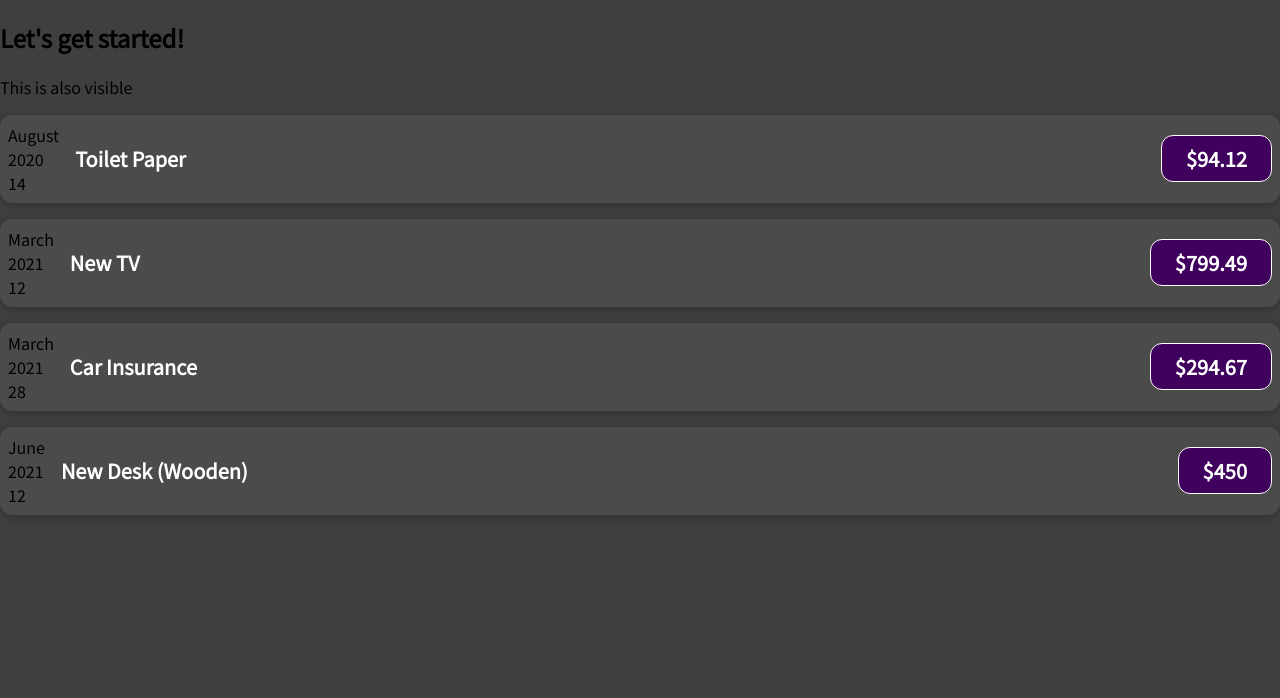
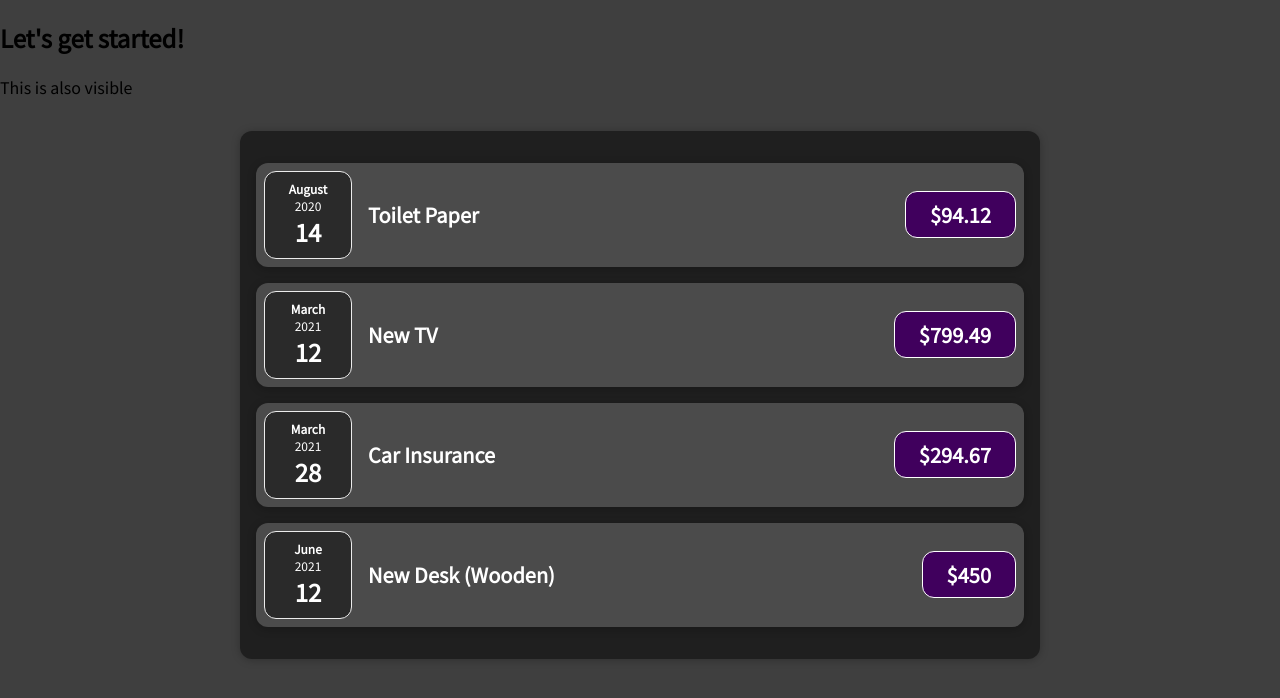
Before and after one commit to vozret/UpdatedReactTutorial, a React (Create React App) app: page / in a window 1280 px wide. Shown: the top 698 px of the page. Built offline with nearby package versions, Linux system fonts and the light colour scheme.

Commit message:
completed challenge

```diff
--- a/src/App.js
+++ b/src/App.js
@@ -1,6 +1,7 @@
 import React from 'react';
 
-import ExpenseItem from './components/ExpenseItem';
+import Expenses from './components/Expenses';
+import './components/Expenses.css';
 
 const App = () => {
 const expenses = [
@@ -26,7 +27,7 @@
   ];
 
   const totalExpenses = expenses.map( item =>
-      <ExpenseItem key={item.id} title={item.title} amount={item.amount} date={item.date}></ExpenseItem>
+      <Expenses key={item.id} title={item.title} amount={item.amount} date={item.date}></Expenses>
   )
   return(
     <div>
@@ -34,7 +35,9 @@
         Let's get started!
       </h2>
       <p>This is also visible</p>
-      {totalExpenses}
+      <div className="expenses">
+        {totalExpenses}
+      </div>
     </div>
   );
 }
--- /dev/null
+++ b/src/components/ExpenseDate.css
@@ -0,0 +1,26 @@
+.expense-date {
+  display: flex;
+  flex-direction: column;
+  width: 5.5rem;
+  height: 5.5rem;
+  border: 1px solid #ececec;
+  background-color: #2a2a2a;
+  color: white;
+  border-radius: 12px;
+  align-items: center;
+  justify-content: center;
+}
+
+.expense-date__month {
+  font-size: 0.75rem;
+  font-weight: bold;
+}
+
+.expense-date__year {
+  font-size: 0.75rem;
+}
+
+.expense-date__day {
+  font-size: 1.5rem;
+  font-weight: bold;
+}
--- a/src/components/ExpenseDate.js
+++ b/src/components/ExpenseDate.js
@@ -1,4 +1,5 @@
 import React from 'react';
+import './ExpenseDate.css';
 
 const ExpenseDate = (props) => {
     const month = props.date.toLocaleString('en-US', {month: 'long'});
@@ -6,10 +7,10 @@
     const year =  props.date.getFullYear();
 
     return(
-        <div>
-            <div>{month}</div>
-            <div>{year}</div>
-            <div>{day}</div>
+        <div className="expense-date">
+            <div className="expense-date__month">{month}</div>
+            <div className="expense-date__year">{year}</div>
+            <div className="expense-date__day">{day}</div>
         </div>
     );
 }
--- a/src/components/ExpenseItem.js
+++ b/src/components/ExpenseItem.js
@@ -3,8 +3,6 @@
 import ExpenseDate from './ExpenseDate';
 
 function ExpenseItem(props) {
-
-
     return(
         <div className="expense-item">
             <ExpenseDate date={props.date} />
--- /dev/null
+++ b/src/components/Expenses.css
@@ -0,0 +1,9 @@
+.expenses {
+  padding: 1rem;
+  background-color: rgb(31, 31, 31);
+  margin: 2rem auto;
+  width: 50rem;
+  max-width: 95%;
+  border-radius: 12px;
+  box-shadow: 0 1px 8px rgba(0, 0, 0, 0.25);
+}
--- /dev/null
+++ b/src/components/Expenses.js
@@ -0,0 +1,18 @@
+import React from 'react';
+import ExpenseItem from './ExpenseItem';
+
+const Expenses = (props) => {
+
+    return(
+        <div>
+            <ExpenseItem
+                key={props.id}
+                title={props.title}
+                amount={props.amount}
+                date={props.date}>
+            </ExpenseItem>
+        </div>
+    );
+}
+
+export default Expenses;
```
